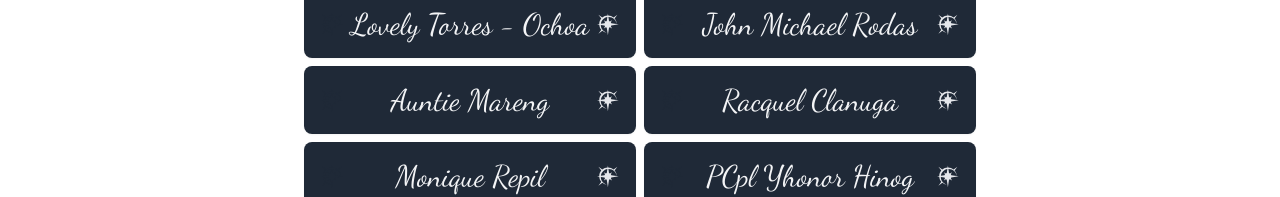
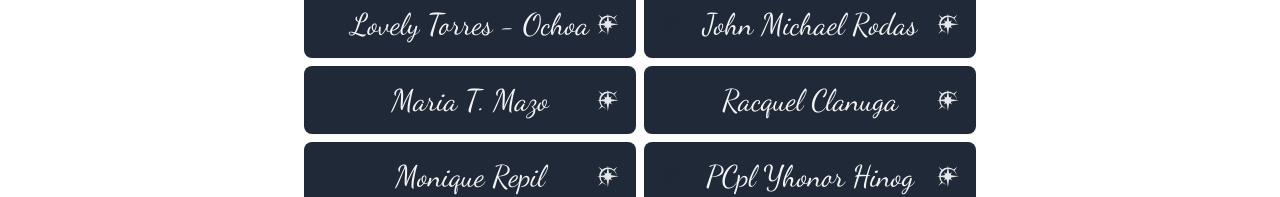
Before and after one commit to anglitj/mae-18-invitation, a Next.js app: page /18-yellow-bills in a window 1280 px wide. Shown: the part 570-767 px from the top of the page. Built offline with nearby package versions, Linux system fonts and the light colour scheme; a web font is replaced by a local one.

Commit message:
Update name in NameList component: replace "Auntie Mareng" with "Maria T. Mazo" for accuracy in the displayed names.

```diff
--- a/app/18-yellow-bills/page.tsx
+++ b/app/18-yellow-bills/page.tsx
@@ -14,7 +14,7 @@ const names = {
     "Frysthine Anglit - Sarmiento",
     "Lovely Torres - Ochoa",
     "John Michael Rodas",
-    "Auntie Mareng",
+    "Maria T. Mazo",
     "Racquel Clanuga",
     "Monique Repil",
     "PCpl Yhonor Hinog",
```
